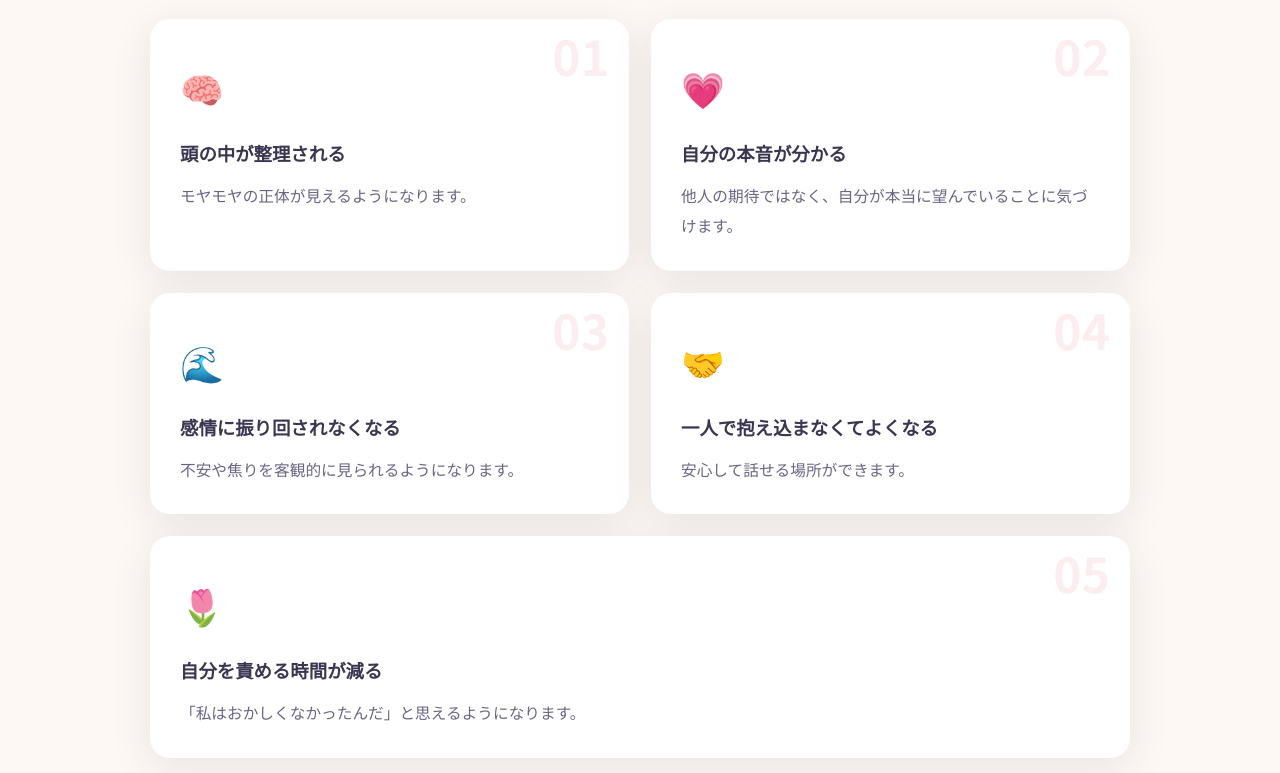
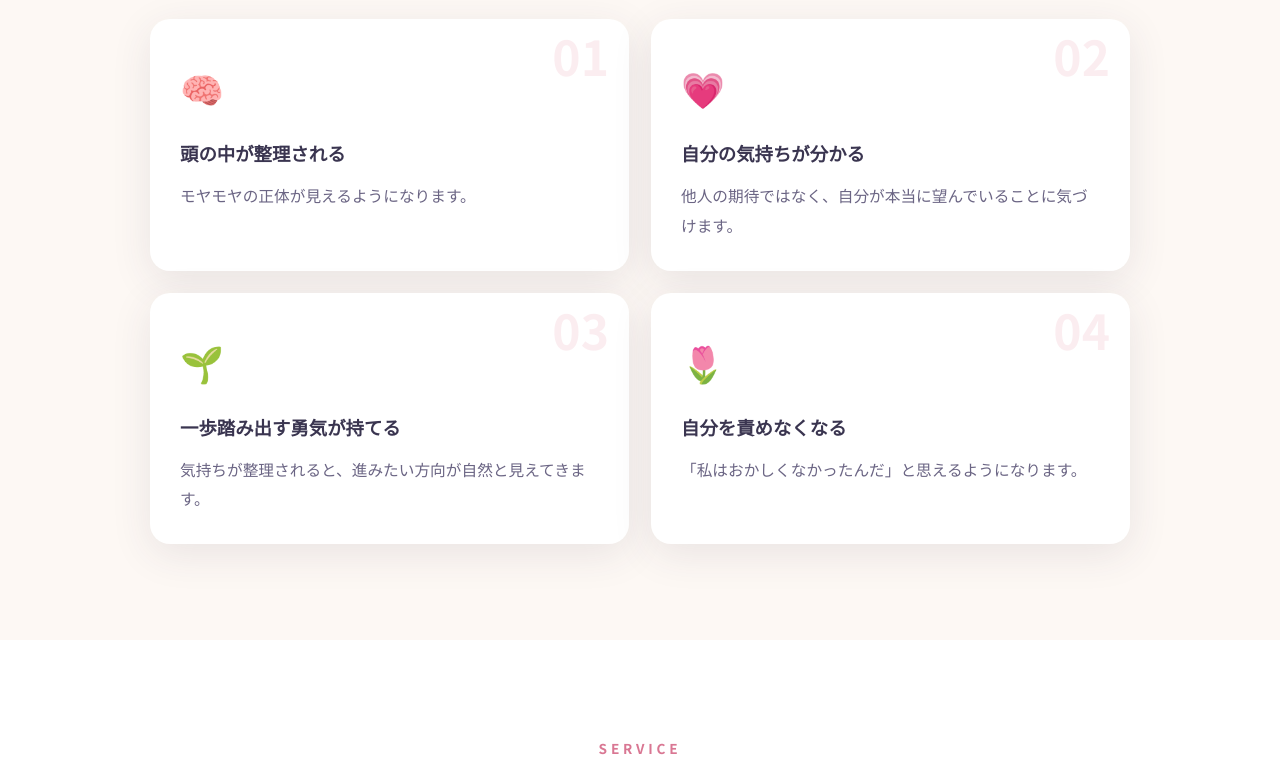
Before and after one commit to emi1126/LP, a plain HTML site: page index.html in a window 1280 px wide. Shown: the part 4460-5233 px from the top of the page. Drawn offline with Linux system fonts and the light colour scheme; animation ran at ten frames a second; a web font is replaced by a local one.

Commit message:
Update benefit cards to four revised outcomes
Co-authored-by: Cursor <cursoragent@cursor.com>

```diff
--- a/index.html
+++ b/index.html
@@ -233,25 +233,19 @@
       <article class="benefit-card fade-up">
         <span class="benefit-card__num">02</span>
         <span class="benefit-card__icon">💗</span>
-        <h3>自分の本音が分かる</h3>
+        <h3>自分の気持ちが分かる</h3>
         <p>他人の期待ではなく、自分が本当に望んでいることに気づけます。</p>
       </article>
       <article class="benefit-card fade-up">
         <span class="benefit-card__num">03</span>
-        <span class="benefit-card__icon">🌊</span>
-        <h3>感情に振り回されなくなる</h3>
-        <p>不安や焦りを客観的に見られるようになります。</p>
+        <span class="benefit-card__icon">🌱</span>
+        <h3>一歩踏み出す勇気が持てる</h3>
+        <p>気持ちが整理されると、進みたい方向が自然と見えてきます。</p>
       </article>
       <article class="benefit-card fade-up">
         <span class="benefit-card__num">04</span>
-        <span class="benefit-card__icon">🤝</span>
-        <h3>一人で抱え込まなくてよくなる</h3>
-        <p>安心して話せる場所ができます。</p>
-      </article>
-      <article class="benefit-card benefit-card--wide fade-up">
-        <span class="benefit-card__num">05</span>
         <span class="benefit-card__icon">🌷</span>
-        <h3>自分を責める時間が減る</h3>
+        <h3>自分を責めなくなる</h3>
         <p>「私はおかしくなかったんだ」と思えるようになります。</p>
       </article>
     </div>
```
